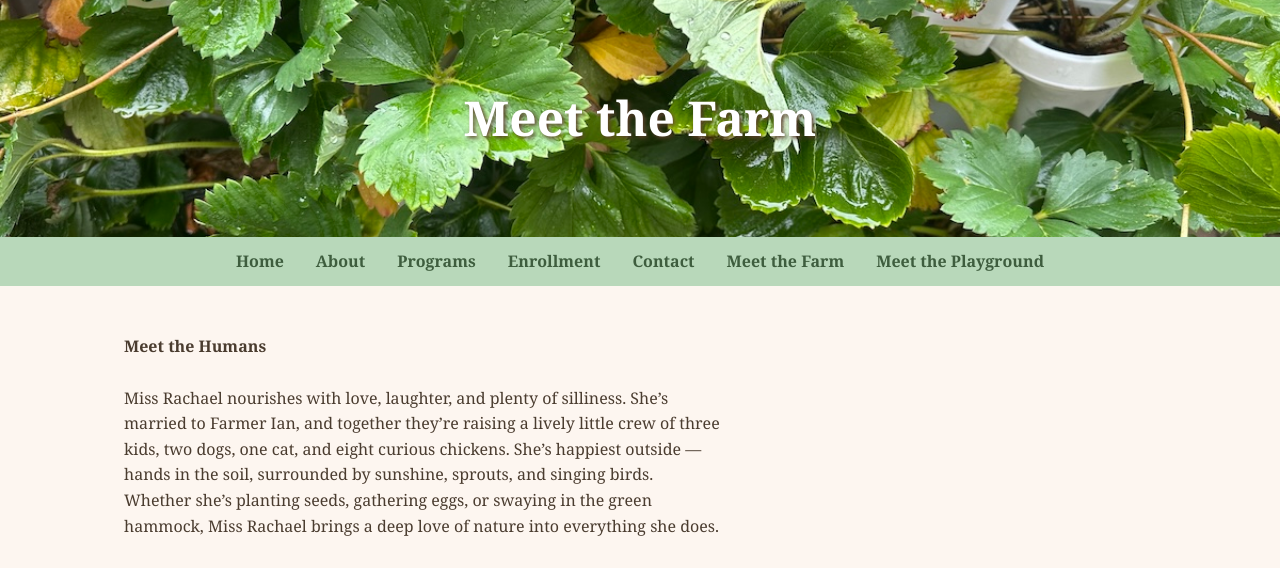
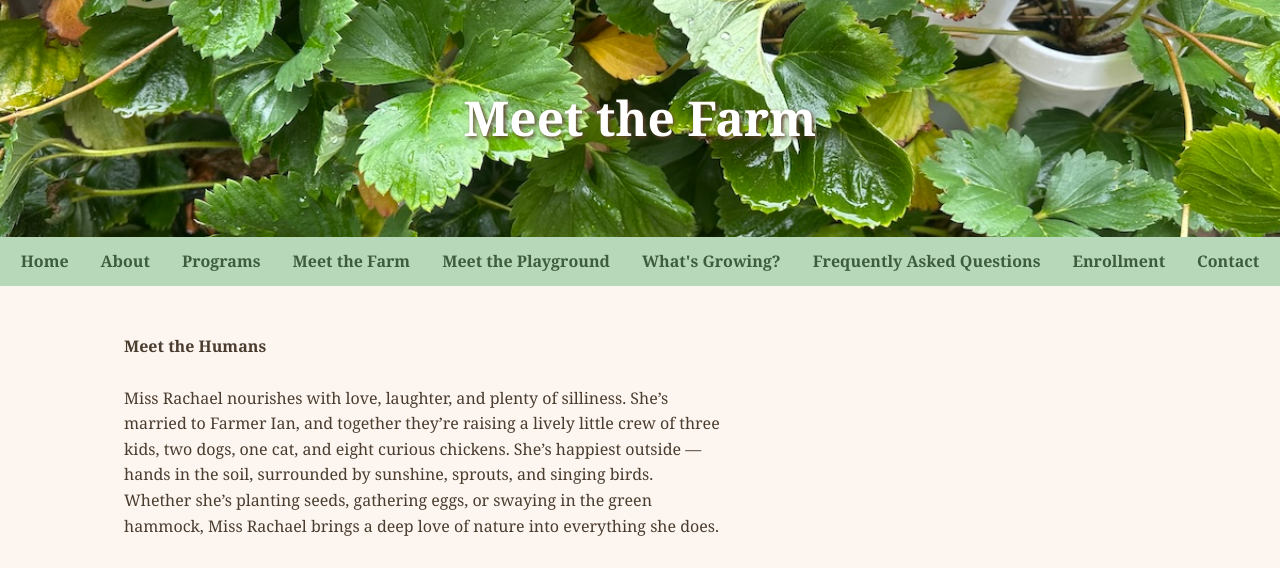
Before and after one commit to rryan17/BerryPatch, a plain HTML site: page farm.html in a window 1280 px wide. Shown: the top 568 px of the page. Drawn offline with Linux system fonts and the light colour scheme.

Commit message:
Update farm.html

```diff
--- a/farm.html
+++ b/farm.html
@@ -108,10 +108,12 @@
     <a href="index.html">Home</a>
     <a href="about.html">About</a>
     <a href="programs.html">Programs</a>
+    <a href="farm.html">Meet the Farm</a>
+    <a href="playground.html">Meet the Playground</a>
+    <a href="whats-growing.html">What's Growing?</a>
+    <a href="faq.html">Frequently Asked Questions</a>
     <a href="enrollment.html">Enrollment</a>
     <a href="contact.html">Contact</a>
-    <a href="farm.html">Meet the Farm</a>
-    <a href="playground.html">Meet the Playground</a>
   </nav>
 
   <div class="content">
```
